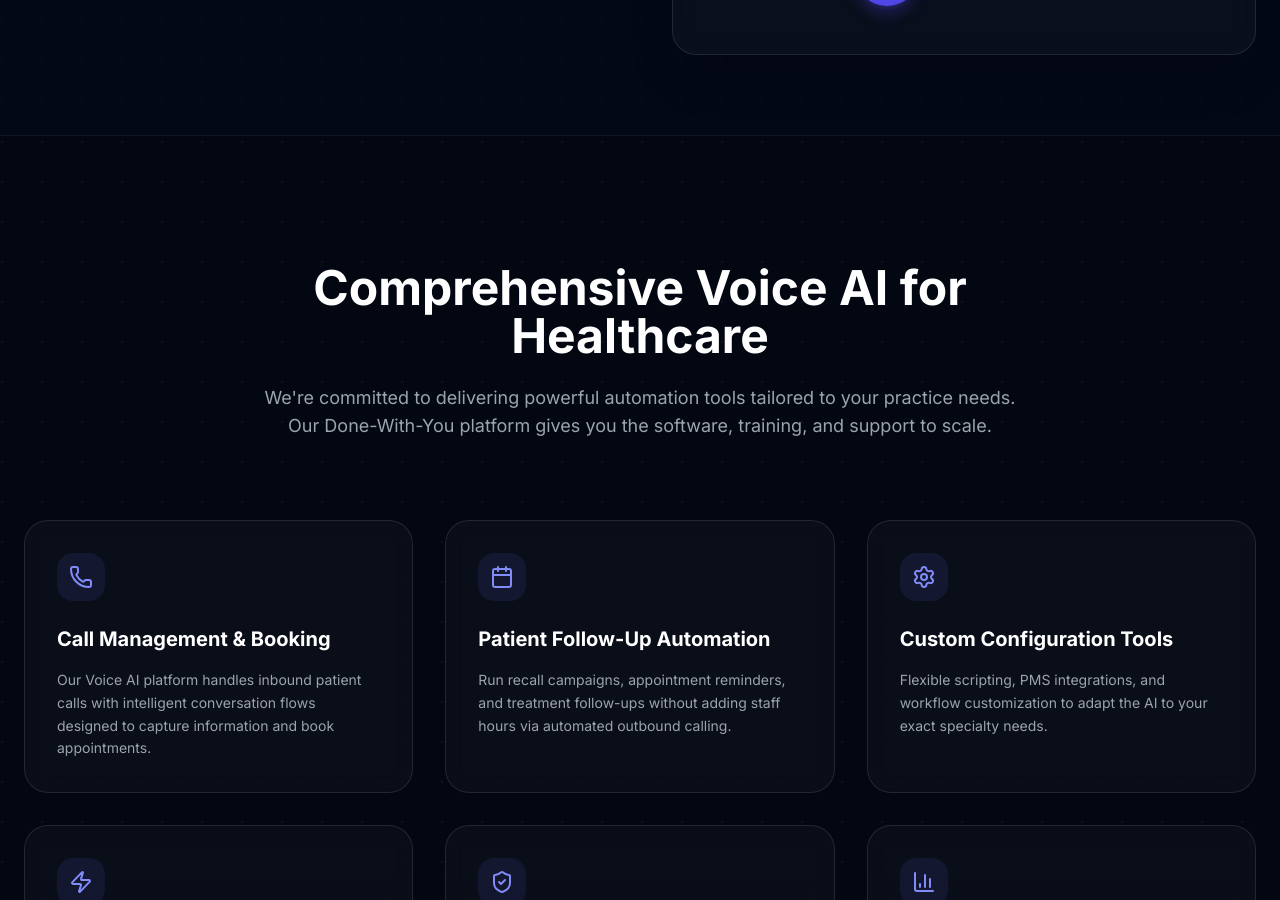
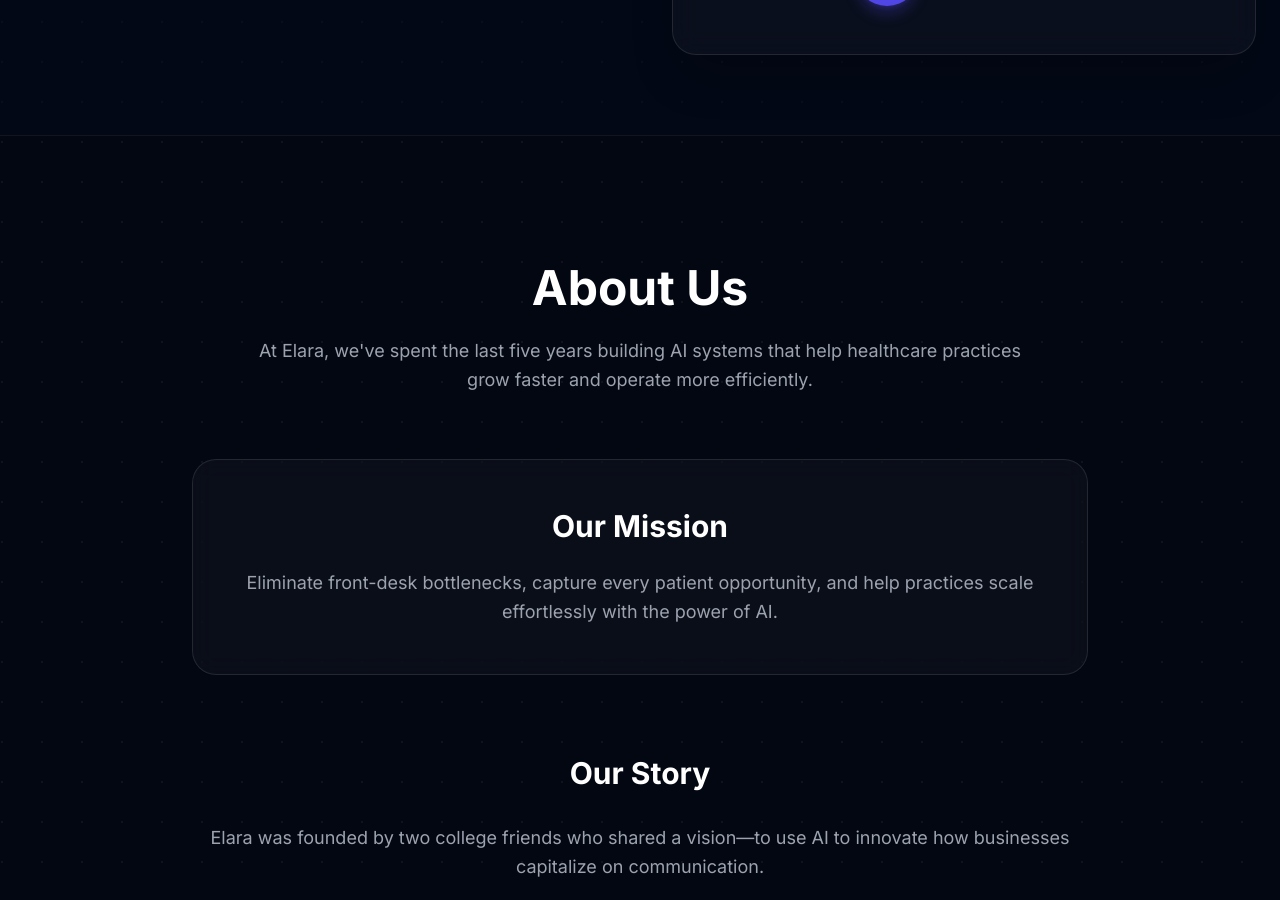
Before and after one commit to davelara35/elara-website, a React (Vite) app: page / in a window 1280 px wide. Shown: the part 1900-2800 px from the top of the page. Built offline with nearby package versions, Linux system fonts and the light colour scheme.

Commit message:
Add About Us page with mission, story, and core values
Co-Authored-By: Claude Opus 4.5 <noreply@anthropic.com>

```diff
--- a/App.tsx
+++ b/App.tsx
@@ -4,6 +4,7 @@ import Navbar from './components/Navbar';
 import Hero from './components/Hero';
 
 const AIDemo = lazy(() => import('./components/AIDemo'));
+const AboutUs = lazy(() => import('./components/AboutUs'));
 const Features = lazy(() => import('./components/Features'));
 const ROICalculator = lazy(() => import('./components/ROICalculator'));
 const Pricing = lazy(() => import('./components/Pricing'));
@@ -73,6 +74,7 @@ const App: React.FC = () => {
         <Hero />
         <Suspense fallback={<LoadingFallback />}>
           <AIDemo />
+          <AboutUs />
           <Features />
           <ROICalculator />
           <Pricing />
--- /dev/null
+++ b/components/AboutUs.tsx
@@ -0,0 +1,78 @@
+
+import React from 'react';
+import { Lightbulb, Users, Shield } from 'lucide-react';
+
+const VALUES = [
+  {
+    icon: <Lightbulb className="w-6 h-6 text-indigo-400" />,
+    title: 'Innovation',
+    description: 'Continuously advancing AI and automation to help practices operate more efficiently, book more patients, and stay ahead in a rapidly changing healthcare landscape.',
+  },
+  {
+    icon: <Users className="w-6 h-6 text-indigo-400" />,
+    title: 'Collaboration',
+    description: 'Working closely with providers and staff to integrate seamlessly into existing systems, enhance front-desk operations, and create a smoother experience for every patient.',
+  },
+  {
+    icon: <Shield className="w-6 h-6 text-indigo-400" />,
+    title: 'Trust & Security',
+    description: "Protecting patient data with strict security standards and ensuring reliability at every step—because in healthcare, trust isn't optional, it's essential.",
+  },
+];
+
+const AboutUs: React.FC = () => {
+  return (
+    <section id="about" className="py-24 md:py-32">
+      <div className="container mx-auto px-6">
+        <div className="text-center max-w-3xl mx-auto mb-16">
+          <h2 className="text-3xl md:text-5xl font-bold mb-6">About Us</h2>
+          <p className="text-gray-400 text-lg leading-relaxed">
+            At Elara, we've spent the last five years building AI systems that help healthcare practices grow faster and operate more efficiently.
+          </p>
+        </div>
+
+        <div className="max-w-4xl mx-auto mb-20">
+          <div className="p-8 md:p-12 rounded-3xl glass border">
+            <h3 className="text-2xl md:text-3xl font-bold mb-6 text-center">Our Mission</h3>
+            <p className="text-gray-400 text-lg leading-relaxed text-center">
+              Eliminate front-desk bottlenecks, capture every patient opportunity, and help practices scale effortlessly with the power of AI.
+            </p>
+          </div>
+        </div>
+
+        <div className="max-w-4xl mx-auto mb-20">
+          <h3 className="text-2xl md:text-3xl font-bold mb-8 text-center">Our Story</h3>
+          <p className="text-gray-400 text-lg leading-relaxed text-center">
+            Elara was founded by two college friends who shared a vision—to use AI to innovate how businesses capitalize on communication.
+          </p>
+        </div>
+
+        <div className="text-center mb-12">
+          <h3 className="text-2xl md:text-3xl font-bold mb-4">Our Core Values</h3>
+          <p className="text-gray-400 text-lg max-w-3xl mx-auto">
+            At Elara, our values guide how we build, innovate, and partner with healthcare practices. These principles keep us focused on creating AI that improves patient experience, supports care teams, and drives measurable growth.
+          </p>
+        </div>
+
+        <div className="grid grid-cols-1 md:grid-cols-3 gap-8 max-w-5xl mx-auto">
+          {VALUES.map((value, idx) => (
+            <div
+              key={idx}
+              className="p-8 rounded-3xl glass border group hover:border-indigo-500/50 transition-all duration-300 hover:shadow-[0_0_30px_rgba(79,70,229,0.1)]"
+            >
+              <div className="w-12 h-12 rounded-2xl bg-indigo-500/10 flex items-center justify-center mb-6 group-hover:scale-110 transition-transform">
+                {value.icon}
+              </div>
+              <h4 className="text-xl font-bold mb-4">{value.title}</h4>
+              <p className="text-gray-400 leading-relaxed text-sm">
+                {value.description}
+              </p>
+            </div>
+          ))}
+        </div>
+      </div>
+    </section>
+  );
+};
+
+export default AboutUs;
--- a/components/Navbar.tsx
+++ b/components/Navbar.tsx
@@ -26,6 +26,7 @@ const Navbar: React.FC<NavbarProps> = ({ scrolled }) => {
         </a>
 
         <div className="hidden md:flex items-center gap-8 text-sm font-medium text-gray-400" role="navigation">
+          <a href="#about" className="hover:text-white transition-colors focus:outline-none focus:text-white focus:underline">About</a>
           <a href="#features" className="hover:text-white transition-colors focus:outline-none focus:text-white focus:underline">Platform</a>
           <a href="#pricing" className="hover:text-white transition-colors focus:outline-none focus:text-white focus:underline">Pricing</a>
           <a href="#faq" className="hover:text-white transition-colors focus:outline-none focus:text-white focus:underline">FAQ</a>
```
